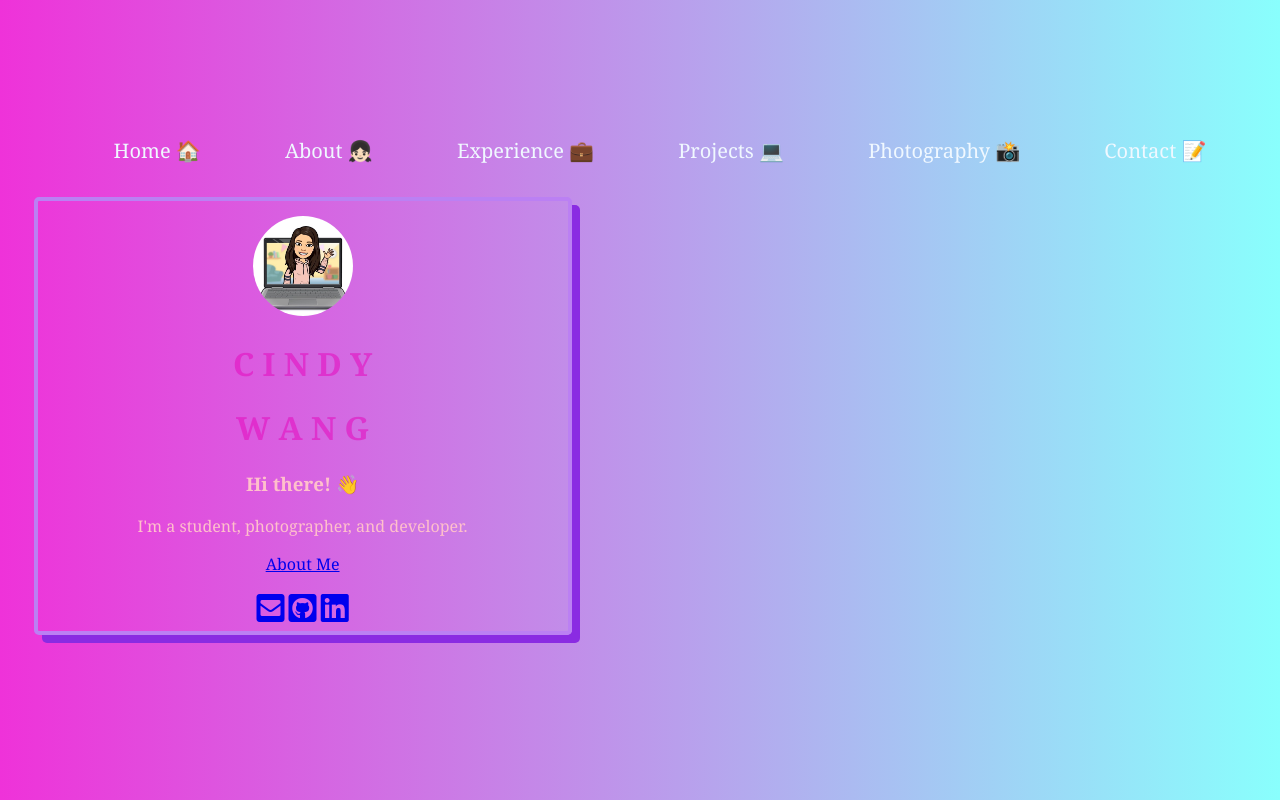
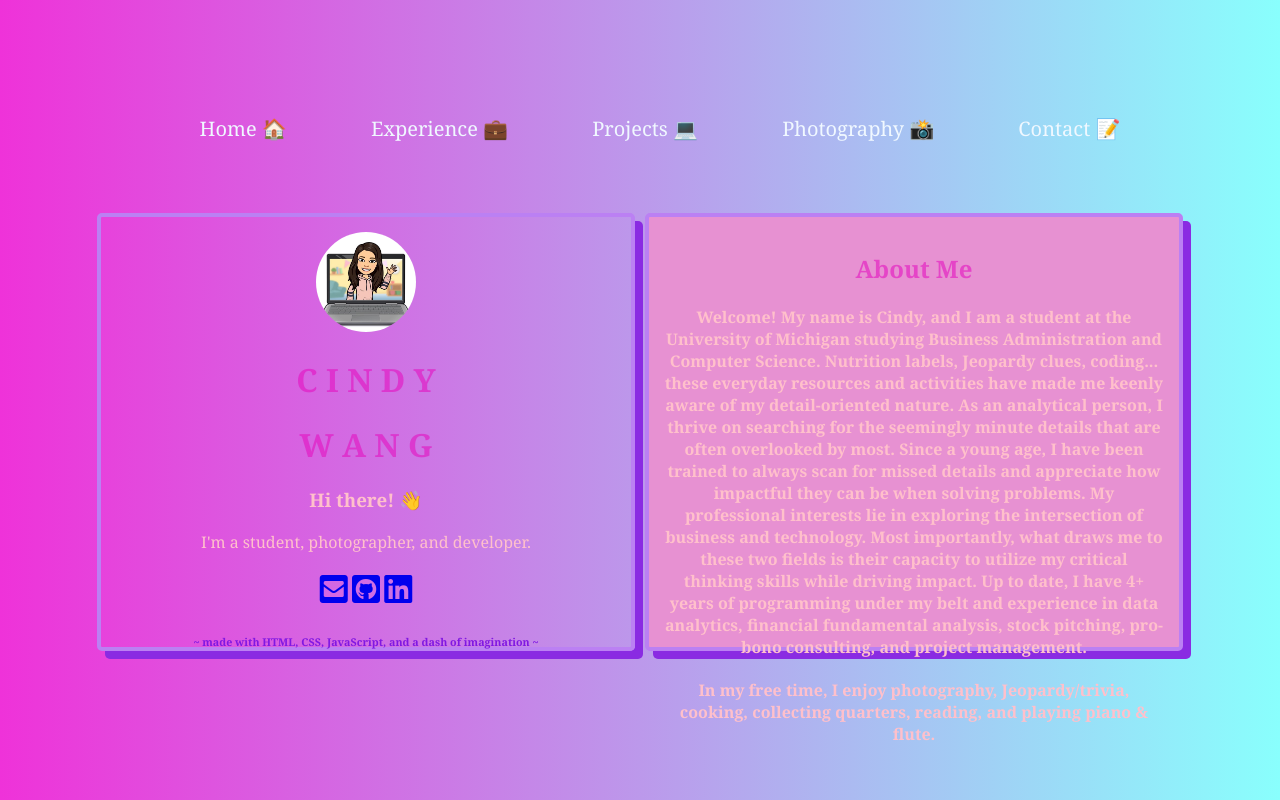
Before and after one commit to cw1768/Personal-Website, a plain HTML site: page index.html in a window 1280 px wide. Drawn offline with Linux system fonts and the light colour scheme.

Commit message:
new home + updated photography

```diff
--- a/index.html
+++ b/index.html
@@ -17,7 +17,6 @@
 		<div class = "header_row">
 		  <ul class="tabs">
 			<li class="tab"><a href="index.html"> Home 🏠 </a></li>
-			<li><a href="about.html"> About 👧🏻 </a></li>
 			<li><a href="about.html"> Experience 💼 </a></li>
 			<li><a href="about.html"> Projects 💻 </a></li>
 			<li><a href="photography.html"> Photography 📸 </a></li>
@@ -25,17 +24,28 @@
 		  </ul>
 		</div>
 
+		<div class="rows">
+			<div class="column">
 			<div class = "card">
 			  <img src="BitMoji_Computer.jpg" />
 			  <h1 id = "first_name">C I N D Y</h1>
 			  <h1 id = "last_name">W A N G</h1>
 			  <h3> Hi there! 👋</h3>
 			  <p> I'm a student, photographer, and developer. </p>
-			<a href = "about.html"> About Me </a>
 			  <div class = "my_socials">
 				<a href="mailto:wangci@umich.edu"><i class="fas fa-envelope-square fa-2x"></i></a>
 				<a href="https://github.com/cw1768"><i class="fab fa-github-square fa-2x"></i></a>
 				<a href="https://linkedin.com/in/cindy-wang-546800187/"><i class="fab fa-linkedin fa-2x"></i></a>
+			  </div>
+			  <h6 id = "made_with"> ~ made with HTML, CSS, JavaScript, and a dash of imagination ~ </h6>
+			</div>
+			</div>
+			<div class="column">
+			<div class = "about">
+			  <h2 id = "about_me">About Me</h2>
+			  <h4>Welcome! My name is Cindy, and I am a student at the University of Michigan studying Business Administration and Computer Science. Nutrition labels, Jeopardy clues, coding... these everyday resources and activities have made me keenly aware of my detail-oriented nature. As an analytical person, I thrive on searching for the seemingly minute details that are often overlooked by most. Since a young age, I have been trained to always scan for missed details and appreciate how impactful they can be when solving problems. My professional interests lie in exploring the intersection of business and technology. Most importantly, what draws me to these two fields is their capacity to utilize my critical thinking skills while driving impact. Up to date, I have 4+ years of programming under my belt and experience in data analytics, financial fundamental analysis, stock pitching, pro-bono consulting, and project management.</h4>
+			  <h4>In my free time, I enjoy photography, Jeopardy/trivia, cooking, collecting quarters, reading, and playing piano & flute. </h4>
+			</div>
 			</div>
 		  </div>
 
--- a/style.css
+++ b/style.css
@@ -18,6 +18,16 @@ body {
   border-radius: 5px;
 }
 
+.about{
+  height: 400px;
+  width: 500px;
+  border: 4px solid #bb80f3;
+  padding: 15px;
+  box-shadow: 8px 8px blueviolet;
+  border-radius: 5px;
+  background: rgb(231, 145, 210);
+}
+
 img{
   height: 100px;
   width: 100px;
@@ -25,7 +35,7 @@ img{
 }
 
 .my_socials{
-  padding: 17px 0px;
+  padding: 4px 0px;
 }
 
 #first_name{
@@ -34,6 +44,14 @@ img{
 
 #last_name{
   color: rgba(228, 15, 192, 0.589);
+}
+
+#about_me{
+  color: rgba(228, 15, 192, 0.589);
+}
+
+#made_with{
+  color: #8018e2;
 }
 
 .header_row li
@@ -62,3 +80,13 @@ img{
   border-bottom: 1px solid aliceblue;
   line-height: 0.5;
 }
+
+.rows {
+	display: flex;
+	padding-top: 3%;
+}
+
+.column {
+	flex: 33.33%;
+	padding: 5px;
+}
```
Also changed, not shown: photography.html (+6 -5 lines), 2 other files. Lines whose indentation alone changed are shown as unchanged.
